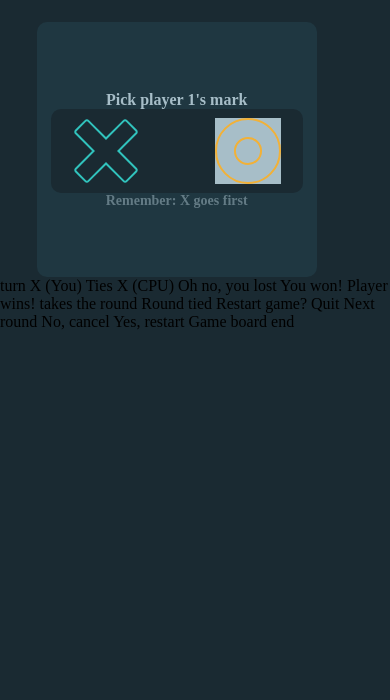
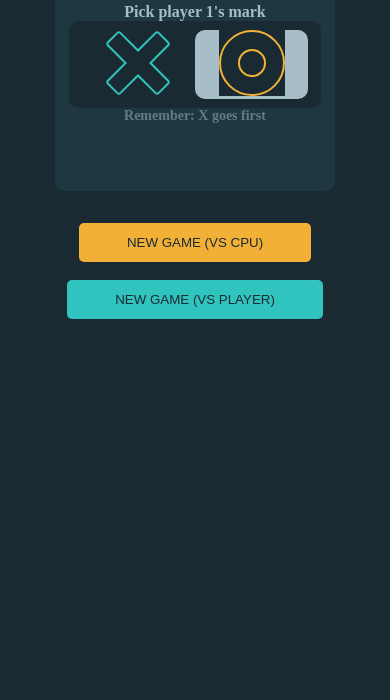
Before and after one commit to DarkPhoenixNinja92/tic-tac-toe, a plain HTML site: page index.html in a window 390 px wide. Shown: the part 144-844 px from the top of the page. Drawn offline with Linux system fonts and the light colour scheme.

Commit message:
mobile view tweaks to icons and mode choice buttons

```diff
--- a/css/styles.css
+++ b/css/styles.css
@@ -62,6 +62,13 @@
     grid-template-columns: repeat(2, 1fr);
 }
 
+.main {
+    display: flex;
+    flex-direction: column;
+    align-items: center;
+    justify-content: center;
+}
+
 .choice-itm {
     width: 25%;
 }
@@ -69,6 +76,16 @@
 .container {
     display: flex;
     justify-content: space-evenly;
+}
+
+.button {
+    cursor: pointer;
+    border: inherit;
+}
+
+.header {
+    padding-top: 1rem;
+    margin-bottom: 2rem;
 }
 
 .instruction__txt {
@@ -92,18 +109,6 @@
     padding: 0.55rem 0 0.55rem 0;
 }
 
-.o-outline {
-    background: var(--silver-color);
-}
-
-.choice__img-start {
-    gap: 2rem;
-}
-
-.choice__img {
-    margin: 6rem 0 2.4rem 0;
-}
-
 .start-screen-title,.instructions-subtitle {
     color: var(--silver-color);
 }
@@ -116,3 +121,50 @@
     font-size: var(--body-font-size);
     opacity: .5;
 }
+
+.choice__img-start button {
+    width: 45%;
+    border-radius: 10px;
+}
+
+.choice__img-start {
+    display: flex;
+    align-items: center;
+    justify-content: center;
+}
+
+.chosen {
+    background-color: var(--silver-color);
+}
+
+.game__type {
+    display: flex;
+    flex-direction: column;
+    align-items: center;
+    justify-content: center;
+    margin-top: 2rem;
+}
+
+#btn-cpu,#btn-player {
+    border: none;
+    border-radius: 5px;
+    color: var(--dark-navy-color);
+    padding: 0.75rem 3rem;
+    text-transform: uppercase;
+}
+
+#btn-cpu {
+    background-color: var(--light-yellow-color);
+}
+
+#btn-player {
+    background-color: var(--light-blue-color);
+}
+
+.new__game-cpu {
+    margin-bottom: 1.15rem;
+}
+
+.footer {
+    display: none;
+}
--- a/index.html
+++ b/index.html
@@ -20,24 +20,21 @@
 <main class="main container grid">
 <div class="instructions start-screen">
   <h1 class="start-screen-title instruction__txt">Pick player 1's mark</h1>
-  <div class="mark-div choice__img-start grid">
-    <img src="images/icon-x-outline.svg" alt="" class="choice-img x-outline">
-    <img src="images/icon-o-outline.svg" alt="" class="choice-img o-outline">
+  <div class="mark-div choice__img-start">
+    <button class="choice-img button"><img src="images/icon-x-outline.svg" alt="" class="choice-img x-outline"></button>
+    <button class="choice-img button chosen"><img src="images/icon-o-outline.svg" alt="" class="choice-img o-outline"></button>
   </div>
   <h2 class="instructions-subtitle instruction__txt">Remember: X goes first</h2>
 </div>
 <div class="player__choice game__type container__col">
-  <!-- <button class="new__game-cpu button" id="btn-cpu">New Game (vs CPU)</button>
-  <button class="new__game-player button" id="btn-player">New Game (vs player)</button> -->
+  <button class="new__game-cpu button" id="btn-cpu">New Game (vs CPU)</button>
+  <button class="new__game-player button" id="btn-player">New Game (vs player)</button>
 </div>
 </main>
 <!-- New game menu end -->
 
 <footer class="footer container grid">
-
-</footer>
-
-  <!-- Game board start -->
+<!-- Game board start -->
 
   <!-- x/o icon --> turn
 
@@ -58,6 +55,7 @@
   No, cancel
   Yes, restart
 
-  Game board end
+  <!-- Game board end -->
+</footer>
 </body>
 </html>
```
